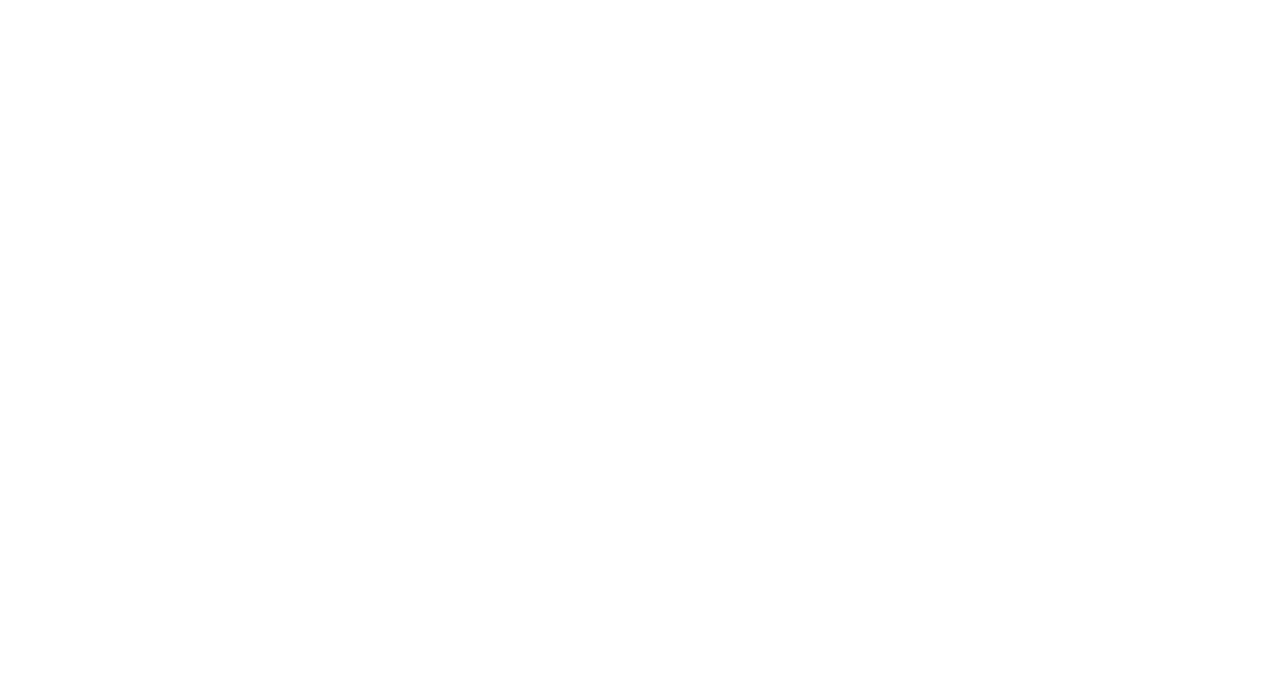
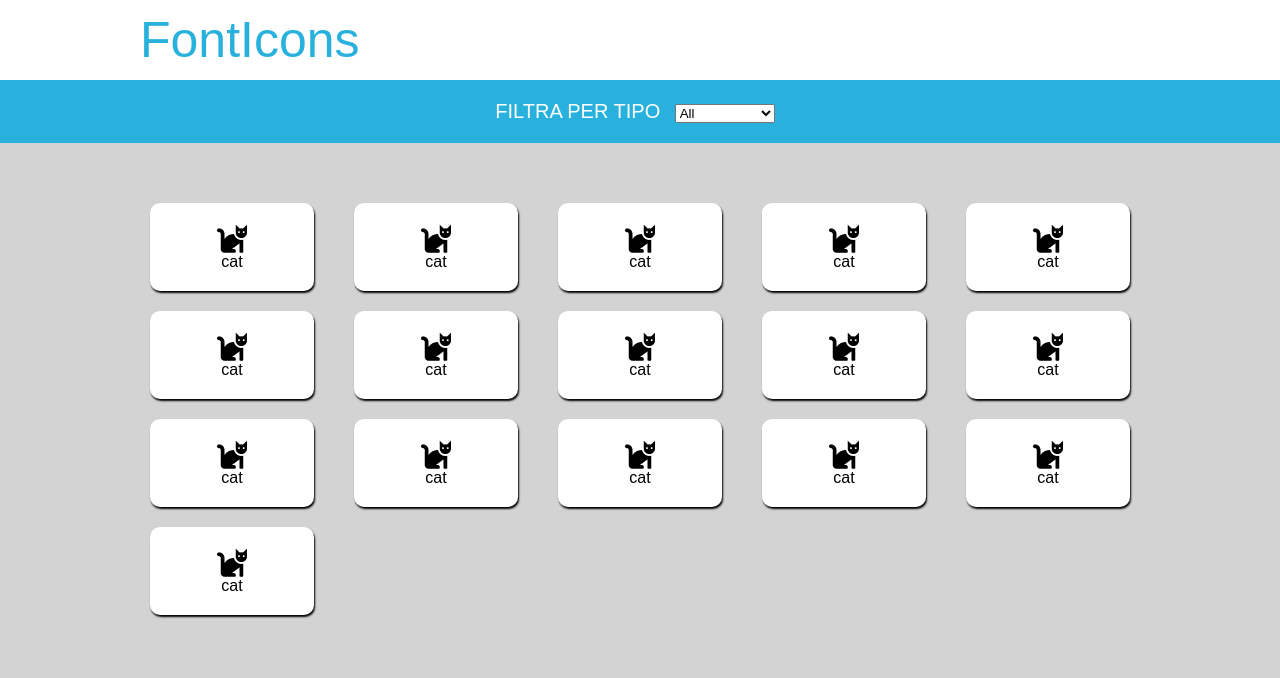
Before and after one commit to AliceColombari/js-es6-icons, a plain HTML site: page index.html in a window 1280 px wide. Drawn offline with Linux system fonts and the light colour scheme.

Commit message:
completato milestone 1

```diff
--- a/css/style.css
+++ b/css/style.css
@@ -3,3 +3,71 @@
     padding: 0;
     box-sizing: border-box;
 }
+
+body {
+    font-family: sans-serif;
+}
+
+/* CONTENITORE GENERALE */
+.container {
+    max-width: 1000px;
+    margin: 0px auto;
+}
+
+.general-container {
+    background-color: #d3d3d3;
+    height: 100vh;
+}
+
+/* TITOLO */
+.header-top {
+    height: 80px;
+    line-height: 80px;
+    background-color: #fff;
+}
+
+.header-top .logo {
+    font-size: 50px;
+    color: rgb(41, 177, 221);
+}
+
+/* RICERCA */
+.header-bottom {
+    background-color: rgb(41, 177, 221);
+    display: flex;
+    justify-content: center;
+    padding: 20px;
+}
+
+.header-bottom .search {
+    color: #fff;
+    font-size: 20px;
+}
+
+select {
+    margin: 0px 10px;
+    width: 100px;
+}
+
+/* ICONE */
+#icons-container {
+    /* border: solid 1px black; */
+    padding: 50px 0px;
+    display: flex;
+    flex-wrap: wrap;
+    justify-content: space-between;
+}
+
+.icon {
+    width: calc(100% / 5 - 36px);
+    padding: 20px;
+    margin: 10px;
+    text-align: center;
+    background-color: #fff;
+    border-radius: 10px;
+    box-shadow: 1px 2px 2px rgba(0, 0, 0, 3);
+}
+
+.icon i {
+    font-size: 30px;
+}
--- a/index.html
+++ b/index.html
@@ -12,6 +12,140 @@
 </head>
 <body>
 
+    <div class="general-container">
+
+        <header>
+            <!-- TITOLO -->
+            <div class="header-top">
+                <div class="container">
+                    <span class="logo">FontIcons</span>
+                </div>
+            </div>
+            <!-- FINE TITOLO -->
+
+            <!-- RICERCA -->
+            <div class="header-bottom">
+                    <div class="container">
+                        <span class="search">FILTRA PER TIPO</span>
+                        <select id="type-filter">
+                            <option value="">All</option>
+                            <option value="animal">animal</option>
+                            <option value="vegetable">vegetable</option>
+                            <option value="user">user</option>
+                        </select>
+                    </div>
+            </div>
+            <!-- FINE RICERCA -->
+        </header>
+
+        <!-- ICONE -->
+        <main>
+            <div class="container">
+                <!-- CONTENITORE ICONE -->
+                <div id="icons-container">
+
+                    <!-- ICONE -->
+                    <div class="icon">
+                        <i class="fas fa-cat"></i>
+                        <div class="icon-text">cat</div>
+                    </div>
+
+                    <!-- ICONE -->
+                    <div class="icon">
+                        <i class="fas fa-cat"></i>
+                        <div class="icon-text">cat</div>
+                    </div>
+
+                    <!-- ICONE -->
+                    <div class="icon">
+                        <i class="fas fa-cat"></i>
+                        <div class="icon-text">cat</div>
+                    </div>
+
+                    <!-- ICONE -->
+                    <div class="icon">
+                        <i class="fas fa-cat"></i>
+                        <div class="icon-text">cat</div>
+                    </div>
+
+                    <!-- ICONE -->
+                    <div class="icon">
+                        <i class="fas fa-cat"></i>
+                        <div class="icon-text">cat</div>
+                    </div>
+
+                    <!-- ICONE -->
+                    <div class="icon">
+                        <i class="fas fa-cat"></i>
+                        <div class="icon-text">cat</div>
+                    </div>
+
+                    <!-- ICONE -->
+                    <div class="icon">
+                        <i class="fas fa-cat"></i>
+                        <div class="icon-text">cat</div>
+                    </div>
+
+                    <!-- ICONE -->
+                    <div class="icon">
+                        <i class="fas fa-cat"></i>
+                        <div class="icon-text">cat</div>
+                    </div>
+
+                    <!-- ICONE -->
+                    <div class="icon">
+                        <i class="fas fa-cat"></i>
+                        <div class="icon-text">cat</div>
+                    </div>
+
+                    <!-- ICONE -->
+                    <div class="icon">
+                        <i class="fas fa-cat"></i>
+                        <div class="icon-text">cat</div>
+                    </div>
+
+                    <!-- ICONE -->
+                    <div class="icon">
+                        <i class="fas fa-cat"></i>
+                        <div class="icon-text">cat</div>
+                    </div>
+
+                    <!-- ICONE -->
+                    <div class="icon">
+                        <i class="fas fa-cat"></i>
+                        <div class="icon-text">cat</div>
+                    </div>
+
+                    <!-- ICONE -->
+                    <div class="icon">
+                        <i class="fas fa-cat"></i>
+                        <div class="icon-text">cat</div>
+                    </div>
+
+                    <!-- ICONE -->
+                    <div class="icon">
+                        <i class="fas fa-cat"></i>
+                        <div class="icon-text">cat</div>
+                    </div>
+
+                    <!-- ICONE -->
+                    <div class="icon">
+                        <i class="fas fa-cat"></i>
+                        <div class="icon-text">cat</div>
+                    </div>
+
+                    <!-- ICONE -->
+                    <div class="icon">
+                        <i class="fas fa-cat"></i>
+                        <div class="icon-text">cat</div>
+                    </div>
+
+                </div>
+                <!-- FINE CONTENITORE ICONE -->
+            </div>
+        </main>
+
+    </div>
     <!-- SCRIPT JS -->
     <script type="text/javascript" src="js/main.js"></script>
 </body>
```
